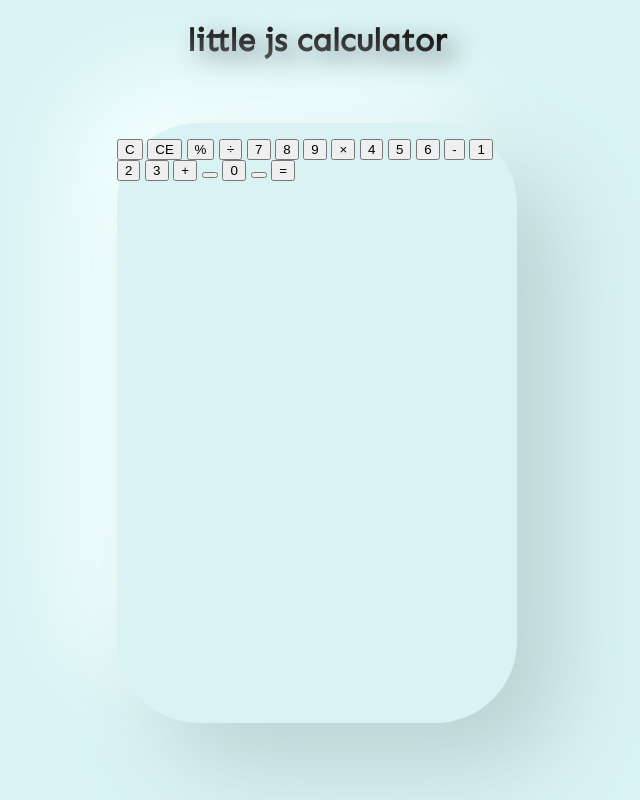
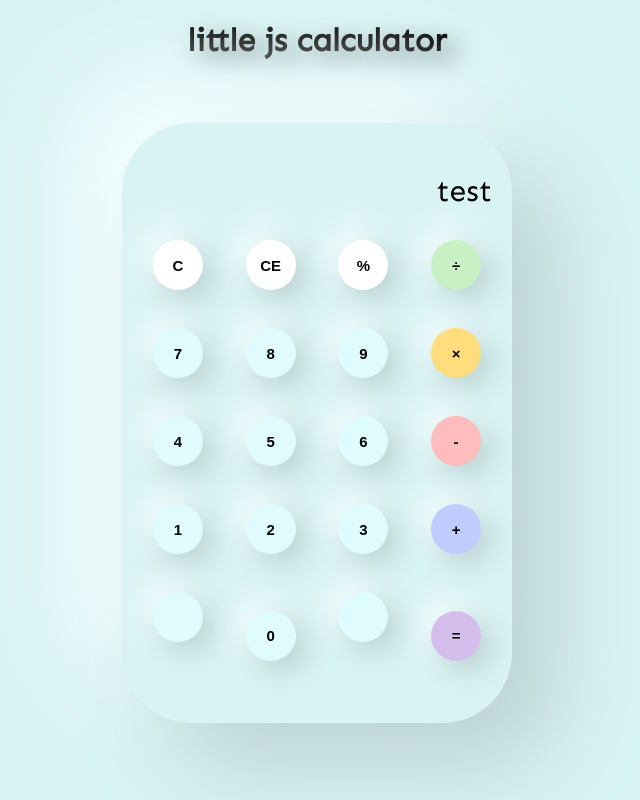
Before and after one commit to moritzWa/speedCodingCalculator, a plain HTML site: page index.html in a window 1280 px wide. Shown: the whole page, without its empty margins (323-963 px from the left). Drawn offline with Linux system fonts and the light colour scheme.

Commit message:
some button styling

```diff
--- a/index.html
+++ b/index.html
@@ -16,6 +16,7 @@
           <p id="history-value"></p>
         </div>
         <div id="output">
+          test
           <p id="output-value"></p>
         </div>
       </div>
--- a/styles.css
+++ b/styles.css
@@ -15,9 +15,83 @@ h1 {
 }
 
 #calculator {
-  width: 400px;
+  width: 390px;
   height: 600px;
-  border-radius: 82px;
+  border-radius: 70px;
   background: #d9f3f4;
   box-shadow: 46px 46px 92px #bdd3d4, -46px -46px 92px #f5ffff;
 }
+
+#result {
+  height: 15%;
+}
+
+#history {
+  text-align: right;
+  height: 20px;
+  margin: 0 20px;
+  padding-top: 20px;
+  font-size: 15px;
+  color: #919191;
+}
+#output {
+  text-align: right;
+  height: 60px;
+  margin: 10px 20px;
+  font-size: 30px;
+}
+#keyboard {
+  height: 85%;
+  margin: 10px;
+}
+.operator,
+.number,
+.empty {
+  width: 50px;
+  height: 50px;
+  margin: 17px 17px 21px 21px;
+  border-radius: 50%;
+  border-width: 0;
+  font-weight: bold;
+  font-size: 15px;
+  border-radius: 169px;
+  background: #ffffff;
+  box-shadow: 10px 10px 30px #b8cfcf, -10px -10px 30px #faffff;
+}
+.number,
+.empty {
+  background-color: #dffbfd;
+}
+.number,
+.operator {
+  cursor: pointer;
+}
+.operator:active,
+.number:active {
+  font-size: 13px;
+}
+.operator:focus,
+.number:focus,
+.empty:focus {
+  outline: 0;
+  box-shadow: none;
+}
+button:nth-child(4) {
+  background-color: #c8f0c4;
+}
+button:nth-child(8) {
+  background-color: rgb(255, 220, 124);
+}
+button:nth-child(12) {
+  background-color: #ffbcbc;
+}
+button:nth-child(16) {
+  background-color: #beccff;
+}
+button:nth-child(20) {
+  background-color: #d6beec;
+}
+
+button:nth-child(4 + 1) {
+  font-size: 20px;
+}
```
